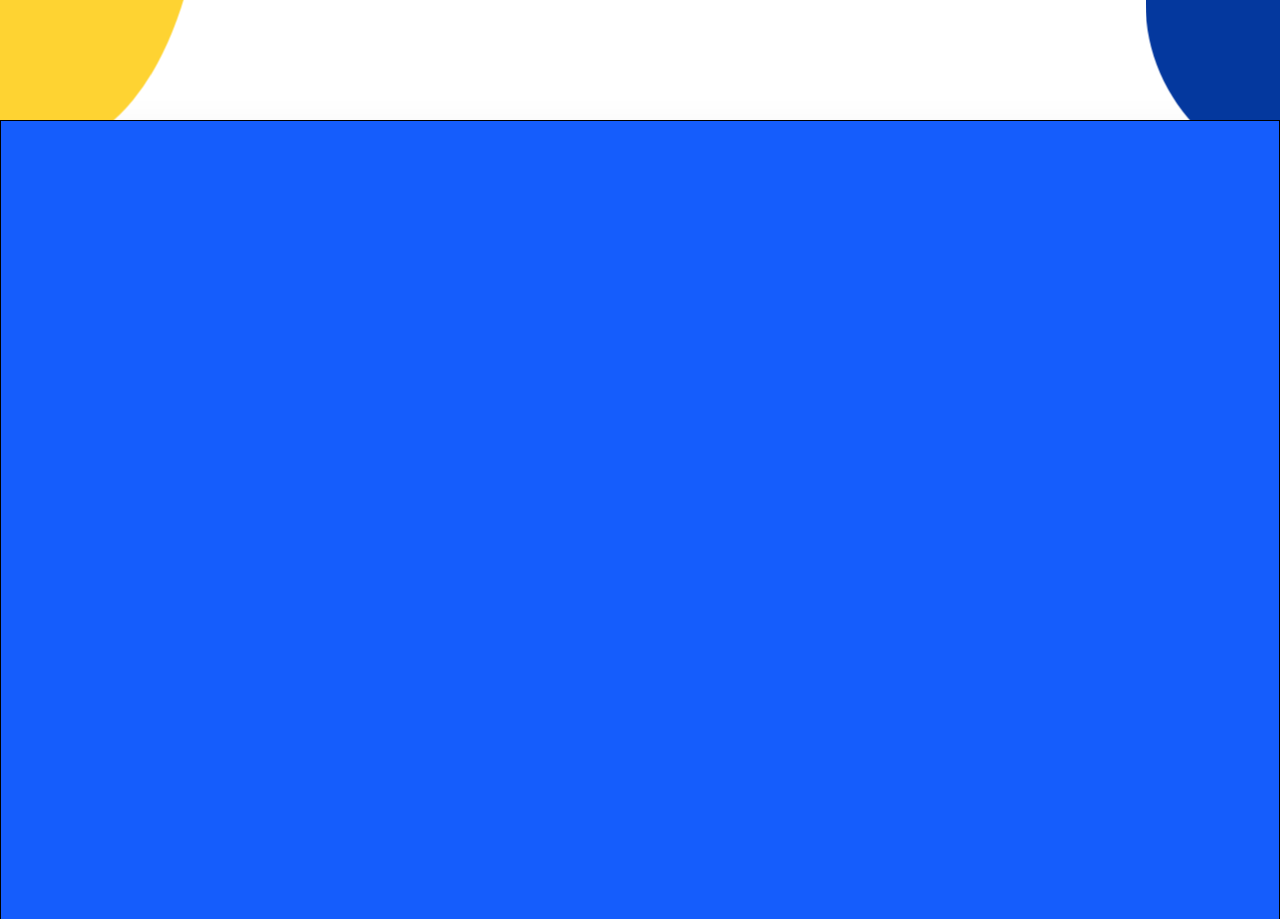
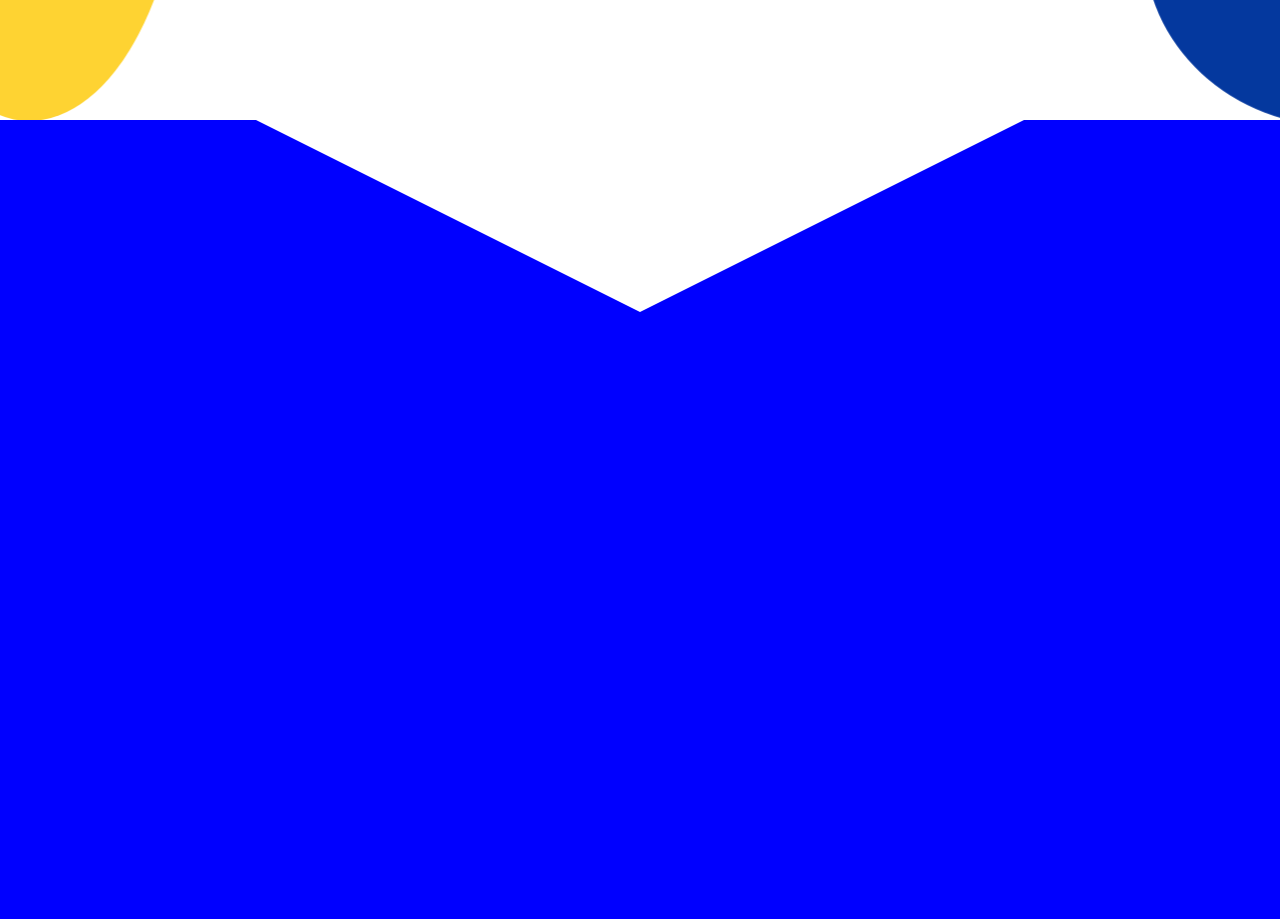
Before and after one commit to AbdulAziz2397/Trifid, a website: page index.html in a window 1280 px wide. Shown: the part 1480-2399 px from the top of the page. Drawn offline with nearby package versions, Linux system fonts and the light colour scheme.

Commit message:
Navbar, Hero & Company profile

```diff
--- a/app.js
+++ b/app.js
@@ -4,7 +4,7 @@ const astronaut = document.querySelector(".astronaut");
 const birds = document.querySelector(".birds");
 const heroContent = document.querySelector(".hero-content");
 const heroDiv = document.querySelector('#heroDiv');
-const navbar = document.querySelector('#navbar')
+const navbar = document.querySelector('#navbar');
 
 // Run animation when DOM is loaded
 document.addEventListener("DOMContentLoaded", () => {
@@ -66,4 +66,53 @@ window.addEventListener('scroll', () => {
             { y: 0, duration: 0.8, ease: "power3.out" }
         );
     }
+
 });
+
+gsap.registerPlugin(ScrollTrigger);
+
+// state variables for clip-path
+const state = {
+    topDepth: 20,     // middle point of top V
+    leftSpread: 20,   // left slope start
+    rightSpread: 80,  // right slope start
+    bottomDepth: 100  // bottom inverted V (starts flat)
+};
+
+// function to apply updated clip-path
+function applyClip() {
+    const clip = `polygon(
+        0 0,
+        ${state.leftSpread}% 0,
+        50% ${state.topDepth}%,
+        ${state.rightSpread}% 0,
+        100% 0,
+        100% 100%,
+        80% 100%,
+        50% ${state.bottomDepth}%,
+        20% 100%,
+        0 100%
+      )`;
+
+    const el = document.querySelector("#bigBox");
+    el.style.clipPath = clip;
+    el.style.webkitClipPath = clip;
+}
+
+applyClip();
+
+// GSAP animation on scroll
+gsap.to(state, {
+    topDepth: 0,          // top V depth → flat
+    leftSpread: 0,        // left slope 20% → 0%
+    rightSpread: 100,     // right slope 80% → 100%
+    bottomDepth: 80,      // bottom 100% → 80% (inverted V)
+    ease: "none",
+    onUpdate: applyClip,
+    scrollTrigger: {
+        trigger: "#bigBox",
+        start: "top center",
+        end: "+=250vh",
+        scrub: true,
+    }
+});
--- a/index.html
+++ b/index.html
@@ -4,6 +4,13 @@
 <head>
     <meta charset="UTF-8">
     <meta name="viewport" content="width=device-width, initial-scale=1.0">
+
+    <!-- Tailwind (CDN) -->
+    <script src="https://cdn.tailwindcss.com"></script>
+
+    <!-- GSAP + ScrollTrigger -->
+    <script src="https://cdnjs.cloudflare.com/ajax/libs/gsap/3.12.2/gsap.min.js"></script>
+    <script src="https://cdnjs.cloudflare.com/ajax/libs/gsap/3.12.2/ScrollTrigger.min.js"></script>
 
     <!-- Custom CSS -->
     <link rel="stylesheet" href="style.css">
@@ -23,6 +30,8 @@
         href="https://fonts.googleapis.com/css2?family=Material+Symbols+Outlined&icon_names=search" />
 
     <!-- Title -->
+
+
     <title>Home - Trifid Media</title>
 </head>
 
@@ -162,16 +171,18 @@
         <div class="blob blob2 z-0"></div>
     </section>
 
-    <section class="h-dvh border flex items-center justify-center">
-    <div id="bgBox"
-      class="w-full h-full bg-blue-600 shadow-2xl transition-all duration-300">
-    </div>
-  </section>
+    <!-- ================== ---- ================== -->
+
+    <div id="bigBox"></div>
 
     <!-- ================== SCRIPTS ================== -->
     <script src="app.js"></script> <!-- Custom JS -->
     <script src="https://cdn.jsdelivr.net/npm/@tailwindcss/browser@4"></script> <!-- TailwindCSS -->
     <script src="https://cdn.jsdelivr.net/npm/gsap@3.13.0/dist/gsap.min.js"></script> <!-- GSAP -->
+    <script src="https://cdnjs.cloudflare.com/ajax/libs/gsap/3.12.2/gsap.min.js"></script>
+    <script src="https://cdnjs.cloudflare.com/ajax/libs/gsap/3.12.2/ScrollTrigger.min.js"></script>
+    <script src="https://cdn.tailwindcss.com"></script>
+
 </body>
 
 </html>
--- a/style.css
+++ b/style.css
@@ -44,8 +44,8 @@
   background: #fed332;
   height: 90%;
   width: 300px;
-  left: -100px;
-  top: 100px;
+  left: -120px;
+  top: 70px;
 }
 
 .blob2 {
@@ -53,7 +53,7 @@
   width: 380px;
   height: 400px;
   right: -250px;
-  bottom: -60px;
+  bottom: 0px;
   z-index: 0;
 }
 
@@ -70,3 +70,21 @@
     border-radius: 60% 50% 40% 60% / 60% 40% 50% 40%;
   }
 }
+
+/* Our special div */
+#bigBox {
+  position: relative;
+  width: 100%;
+  height: 120vh;
+  background: blue;
+  clip-path: polygon(0 0,
+      20% 0,
+      50% 20%,
+      80% 0,
+      100% 0,
+      100% 100%,
+      80% 100%,
+      50% 100%,
+      20% 100%,
+      0 100%);
+}
```
